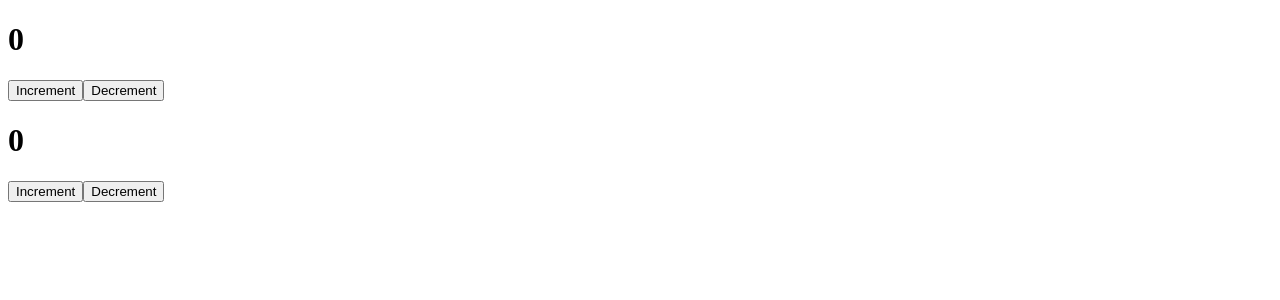
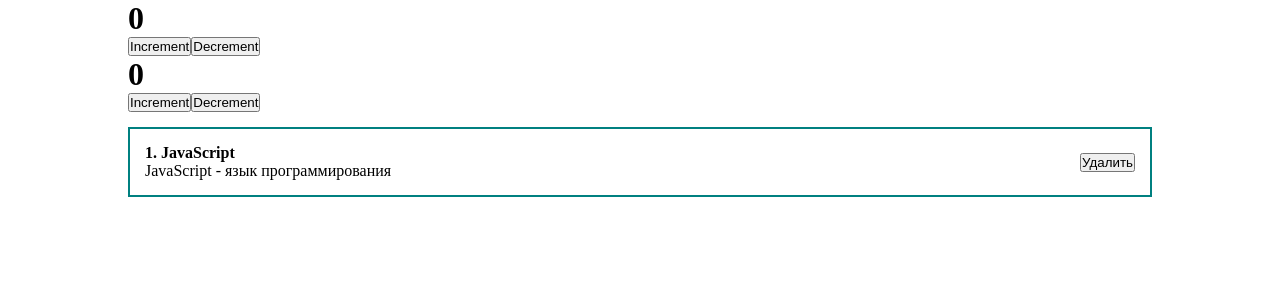
Before and after one commit to SterrenHeer/FakeFoodOrder, a React (Create React App) app: page / in a window 1280 px wide. Shown: the top 300 px of the page. Built offline with nearby package versions, Linux system fonts and the light colour scheme.

Commit message:
add test post item component and some styles

```diff
--- a/package.json
+++ b/package.json
@@ -9,6 +9,7 @@
     "react": "^18.3.1",
     "react-dom": "^18.3.1",
     "react-scripts": "5.0.1",
+    "sass": "^1.77.2",
     "web-vitals": "^2.1.4"
   },
   "scripts": {
--- a/src/App.js
+++ b/src/App.js
@@ -1,12 +1,16 @@
 import React from "react";
 import Counter from "./components/Counter";
 import ClassCounter from "./components/ClassCounter";
+import PostItem from "./components/PostItem";
+
+import "./styles/App.scss"
 
 function App() {
   	return (
 		<div className="App">
 			<Counter />
 			<ClassCounter />
+			<PostItem />
 		</div>
   	);
 }
--- /dev/null
+++ b/src/components/PostItem.jsx
@@ -0,0 +1,17 @@
+import React from 'react';
+
+const PostItem = () => {
+    return (
+        <div className="post">
+            <div className="post_content">
+                <strong>1. JavaScript</strong>
+                <div>JavaScript - язык программирования</div>
+            </div>
+            <div className="post_btns">
+                <button>Удалить</button>
+            </div>
+        </div>
+    );
+};
+
+export default PostItem;
--- /dev/null
+++ b/src/styles/App.scss
@@ -0,0 +1,24 @@
+* {
+	margin: 0;
+	padding: 0;
+	box-sizing: border-box;
+}
+#root {
+	display: flex;
+	flex-direction: column;
+	align-items: center;
+}
+.App {
+	width: 80%;
+}
+.post {
+	display: flex;
+	justify-content: space-between;
+	align-items: center;
+	margin-top: 15px;
+	padding: 15px;
+	border: 2px solid teal;
+	&_btns {
+		display: flex;
+	}
+}
```
Also changed, not shown: 1 other file (tests, documents, lock files or other folders).
